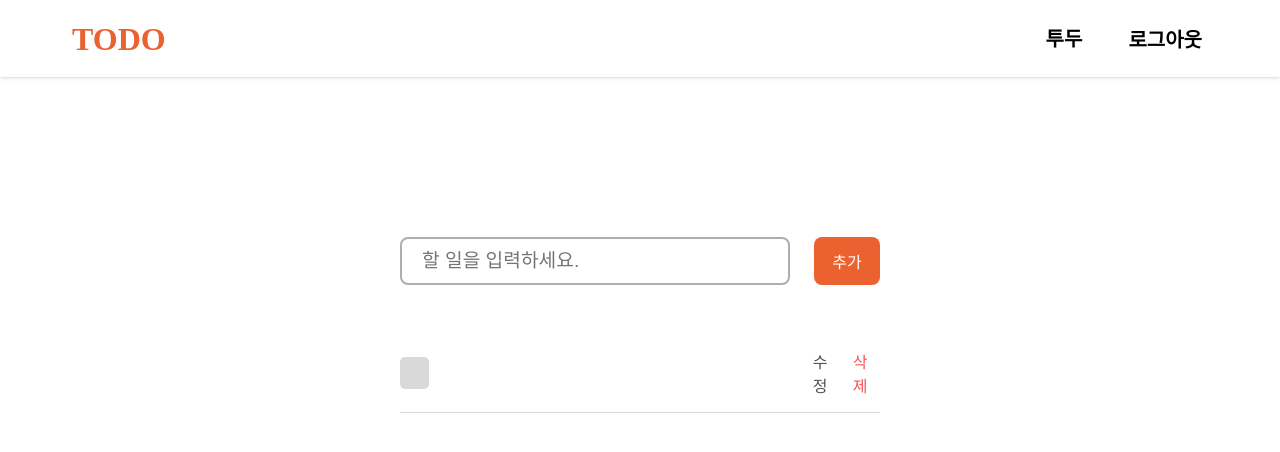
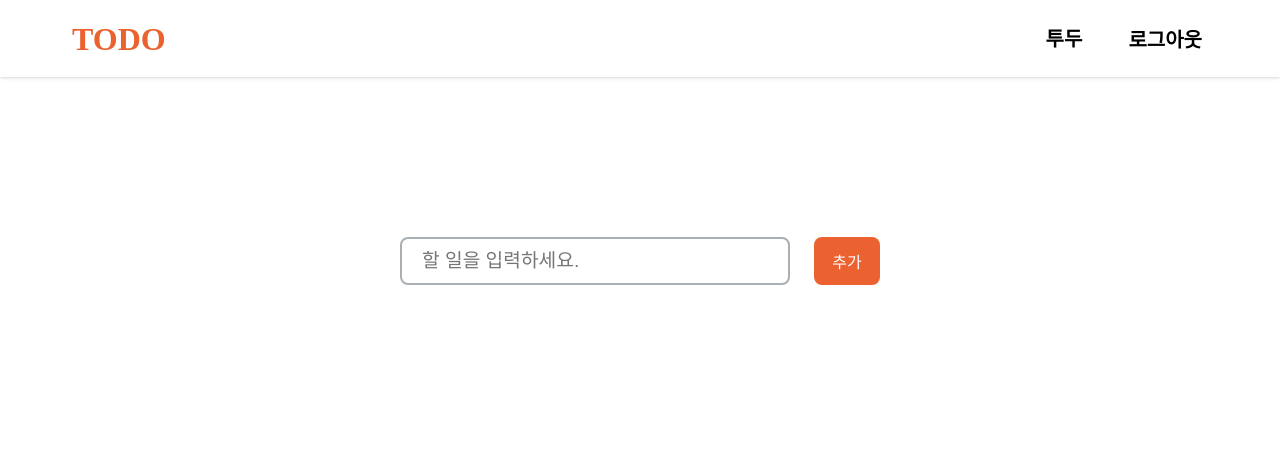
Before and after one commit to WANTED-TEAM03/pre-onboarding-10th-1-3, a React (Create React App) app: page /todo in a window 1280 px wide. Shown: the top 452 px of the page. Built offline with nearby package versions, Linux system fonts and the light colour scheme; sample sign-in values are in the browser's storage.

Commit message:
[FEAT] : handleUpdateTodo 추가

```diff
--- a/src/pages/Todo/index.tsx
+++ b/src/pages/Todo/index.tsx
@@ -1,13 +1,21 @@
-import { useRef } from 'react';
+import { useCallback, useEffect, useRef, useState } from 'react';
 import { Navigate, useOutletContext } from 'react-router-dom';
 import AddTodoInput from '@/components/AddTodoInput';
 import { TodoItem } from '@/components/TodoItem';
 import { ROUTE_PATHS } from '@/constants/config';
+import { updateTodoAPI } from '@/services/todo';
 import styles from './styles.module.scss';
 
 export default function TodoPage() {
   const isLoggedIn = useOutletContext();
   const listRef = useRef<HTMLUListElement>(null);
+  const [todos, setTodos] = useState<TodoType[]>([]);
+
+  const handleUpdateTodo = useCallback(async (id: number, todo: string, isCompleted: boolean) => {
+    if (todo === '') return alert('내용을 입력해주세요.');
+    const updatedTodo = await updateTodoAPI(id, todo, isCompleted);
+    setTodos(prevTodos => prevTodos.map(prevTodo => (prevTodo.id === id ? updatedTodo : prevTodo)));
+  }, []);
 
   if (!isLoggedIn) {
     return <Navigate to={ROUTE_PATHS.signIn} />;
@@ -17,7 +25,9 @@ export default function TodoPage() {
     <div className={styles.pageWrapper}>
       <AddTodoInput />
       <ul ref={listRef} className={styles.listWrapper}>
-        <TodoItem />
+        {todos.map(todo => (
+          <TodoItem key={todo.id} todoItem={todo} handleUpdateTodo={handleUpdateTodo} />
+        ))}
       </ul>
     </div>
   );
```
